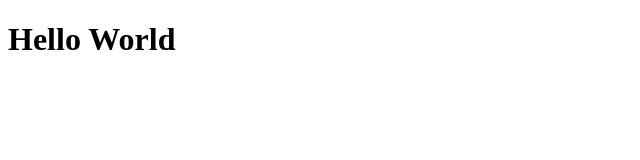
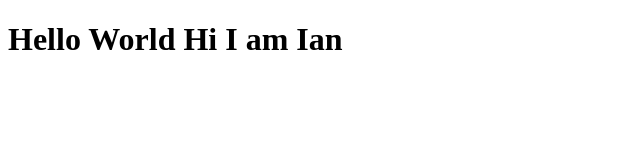
Before and after one commit to ayanBarrientos/example-repo, a plain HTML site: page index.html in a window 1280 px wide. Shown: the whole page, without its empty margins (0-640 px from the left). Drawn offline with Linux system fonts and the light colour scheme.

Commit message:
commit changes

```diff
--- a/index.html
+++ b/index.html
@@ -6,6 +6,6 @@
     <title>Document</title>
 </head>
 <body>
-    <h1>Hello World</h1>
+    <h1>Hello World Hi I am Ian</h1>
 </body>
 </html>
```
